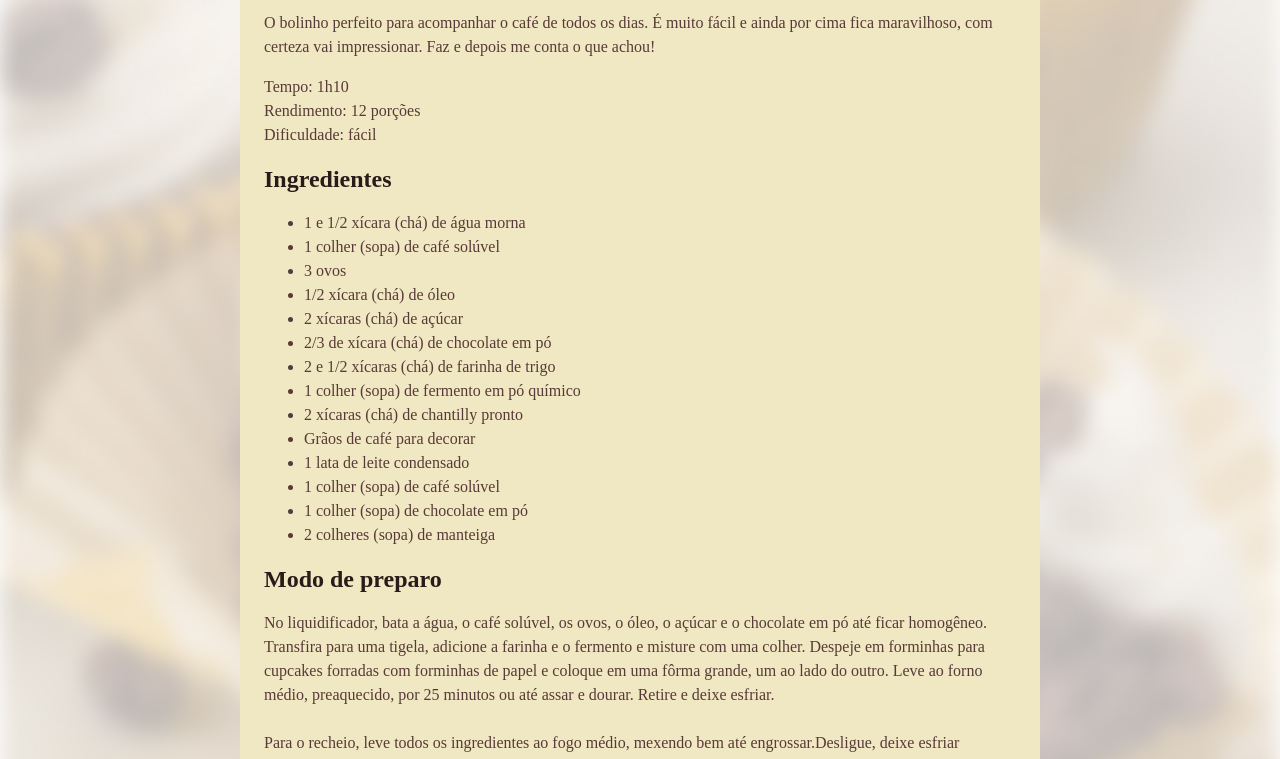
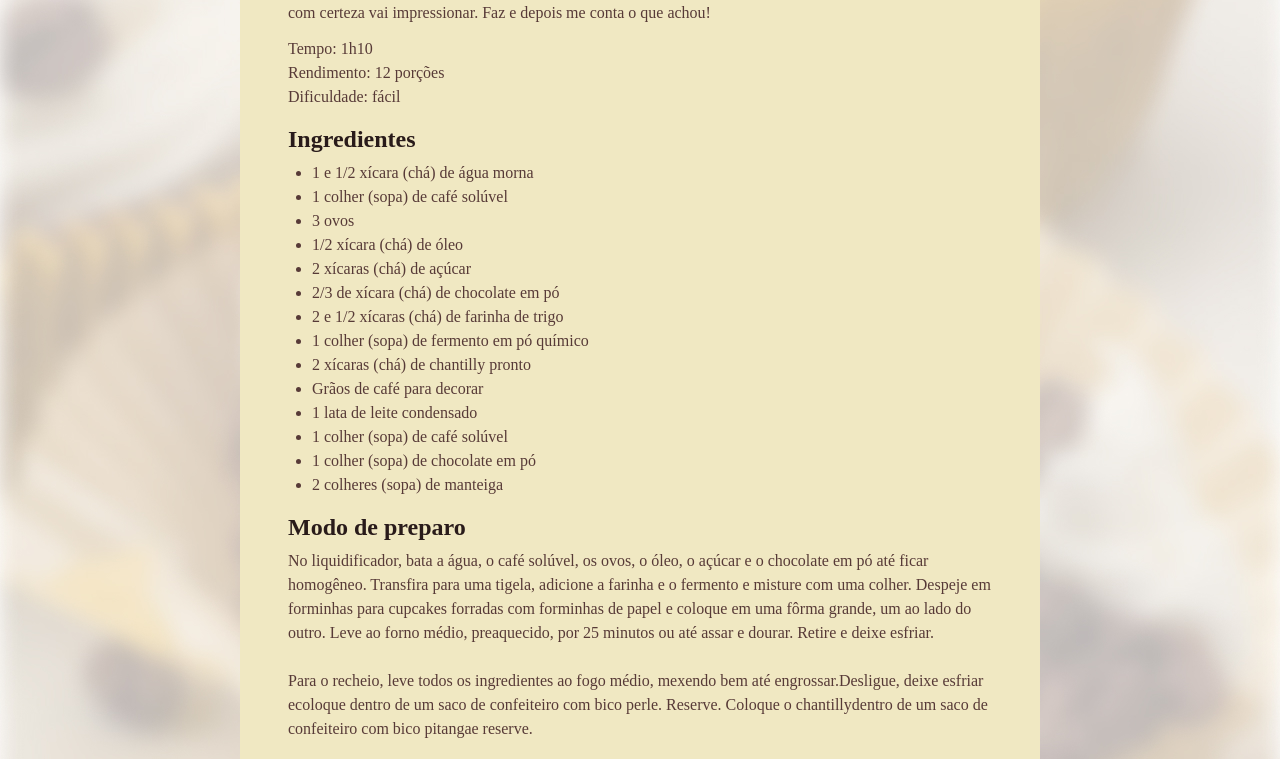
Before and after one commit to Deborah-Ferreira/Projeto, a plain HTML site: page index.html in a window 1280 px wide. Shown: the part 590-1349 px from the top of the page. Drawn offline with Linux system fonts and the light colour scheme; a web font is replaced by a local one.

Commit message:
personalizando espaços

```diff
--- a/style.css
+++ b/style.css
@@ -1,10 +1,14 @@
+* {
+  margin: 0;
+  padding: 0;
+}
 :root {
   font-family: "Alice", serif;
   line-height: 150%;
   color: #573A37;
 }
 body {
-  background-image: url(assets/bg-image.jpg);
+  background-image:  url(assets/bg-image.jpg);
   background-size: cover;
 }
 
@@ -20,9 +24,21 @@ img {
   border-radius: 16px;
 }
 
+main {
+  padding: 24px;
+}
+
+section + section {
+  margin-top: 12px;
+}
+#about p + p {
+  margin-top: 12px;
+}
+
 h1 {
   line-height: 140%;
   font-size:40px;
+  margin-bottom: 4px;
 }
 
 h2 {
@@ -31,4 +47,16 @@ h2 {
 
 h1, h2 {
   color: #291B1A;
+  margin-bottom: 4px;
+  line-height: 150%;
 }
+
+ul {
+  padding-left: 24px;
+}
+
+footer {
+  color: #F0E8C2;
+  text-align: center;
+  padding-bottom: 48px;
+}
```
